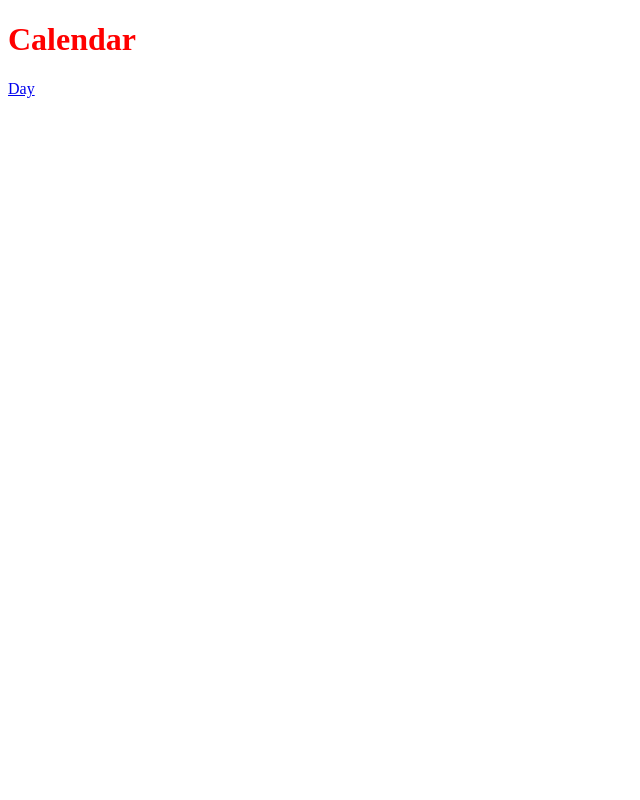
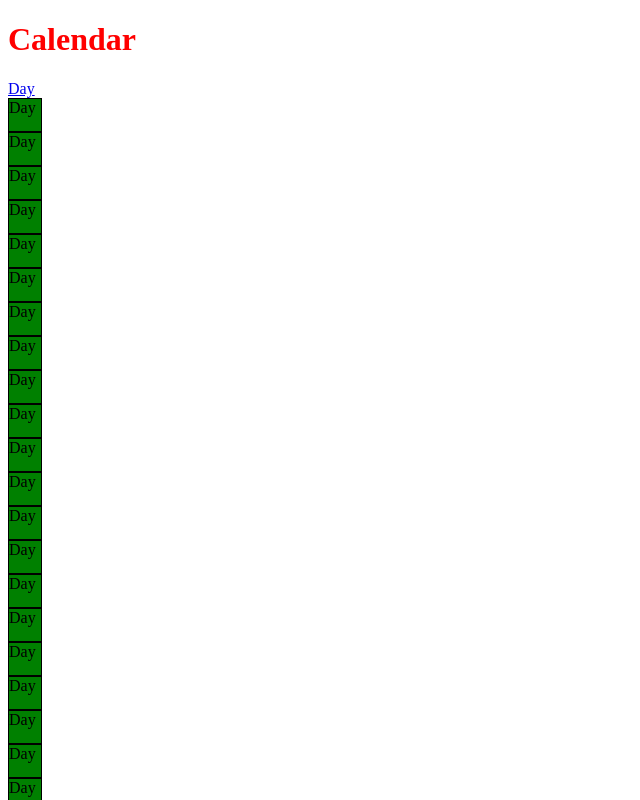
Before and after one commit to tomcampbell1993/tom-calender, a React (Vite) app in the folder tom-calendar/: page / in a window 1280 px wide. Shown: the top 800 px of the page, without its empty margins (0-640 px from the left). Built offline with nearby package versions, Linux system fonts and the light colour scheme.

Commit message:
adding a list of days

```diff
--- a/tom-calendar/src/assets/components/Calendar/Calendar.jsx
+++ b/tom-calendar/src/assets/components/Calendar/Calendar.jsx
@@ -1,13 +1,34 @@
 import { Link } from "react-router"
+import Day from "../Day/Day.jsx"
 import './calendar.css'
 
 export default function Calendar() {
+
+    const numberOfDays = 31;
+    let dayArray = [];
+
+    function daySetup(days) {
+        for (let i = 0; i < days; i++) {
+            dayArray[i] = i;
+        }
+
+        return dayArray;
+    }
+
+    const listDays = daySetup(numberOfDays).map((day) =>
+        <Day key={day.toString()} />
+    );
+
+
     return (
         <div>
             <h1>Calendar</h1>
             <div>
                 <Link to='day'>Day</Link>
             </div>
+            <div>
+                {listDays}
+            </div>
         </div>
     )
 }
--- /dev/null
+++ b/tom-calendar/src/assets/components/Day/Day.css
@@ -0,0 +1,6 @@
+.day{
+    width: 2rem;
+    height: 2rem;
+    background-color: green;
+    border: 1px solid black;
+}
--- /dev/null
+++ b/tom-calendar/src/assets/components/Day/Day.jsx
@@ -0,0 +1,9 @@
+import "./Day.css"
+
+export default function Day(){
+    return(
+        <div className='day'>
+            Day
+        </div>
+    )
+}
```
